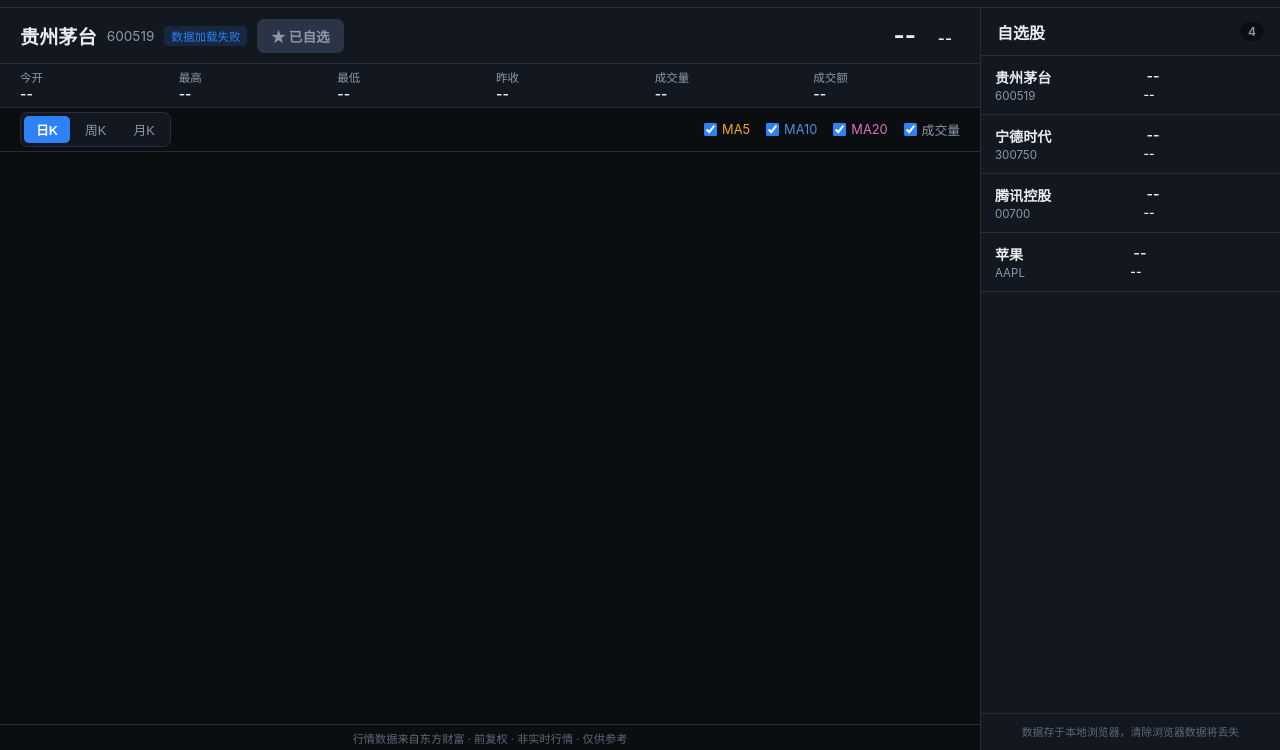
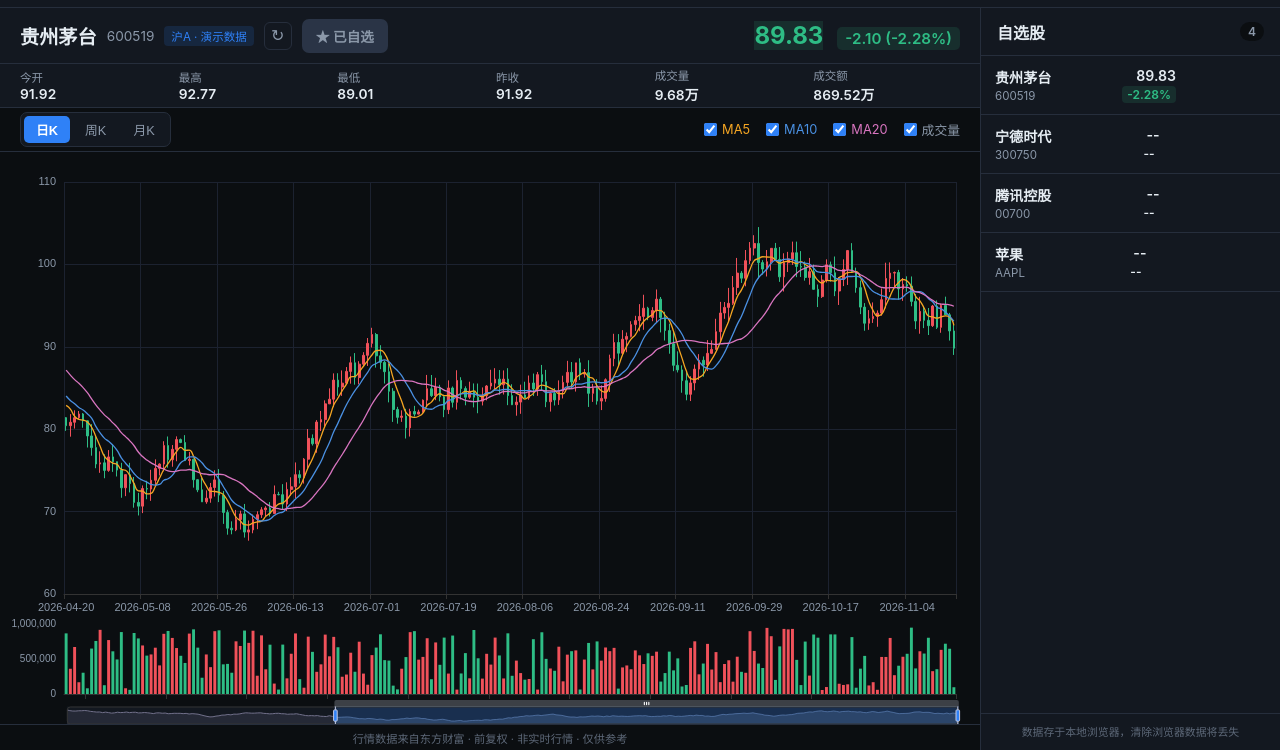
Before and after one commit to zschnruc/stock-lens, a plain HTML site: page index.html in a window 1280 px wide. Shown: the part 50-800 px from the top of the page. Drawn offline with nearby package versions, Linux system fonts and the light colour scheme.

Commit message:
fix: add ut param and demo-data fallback for unreachable K-line API

```diff
--- a/app.js
+++ b/app.js
@@ -5,7 +5,7 @@
  */
 
 /* ==================== 1. 通用 JSONP 请求器 ==================== */
-function jsonp(url, callbackParam = 'cb', timeout = 10000) {
+function jsonp(url, callbackParam = 'cb', timeout = 15000) {
   return new Promise((resolve, reject) => {
     const cbName = '__jp_' + Math.random().toString(36).slice(2);
     const script = document.createElement('script');
@@ -42,6 +42,7 @@ const API = {
   suggest: 'https://searchapi.eastmoney.com/api/suggest/get'
 };
 const API_TOKEN = 'D43BF722C8E33BDC906FB84D85E326E8';
+const KLINE_UT = 'fa5fd1943c7b386f172d6893dbfba10b';
 
 /**
  * 代码推断 secid（回车直达时的兜底，搜索候选优先用接口返回的 MktNum）
@@ -84,17 +85,18 @@ function guessMarket(secType) {
 
 /** 获取 K 线（前复权），返回 { name, code, kline } */
 async function fetchKline(secid, klt) {
-  const params = new URLSearchParams({
-    secid: secid,
-    fields1: 'f1,f2,f3,f4,f5,f6',
-    fields2: 'f51,f52,f53,f54,f55,f56,f57,f58',
-    klt: klt || '101',
-    fqt: '1',
-    beg: '0',
-    end: '20500101',
-    lmt: '600'
-  });
-  const res = await jsonp(API.kline + '?' + params.toString());
+  // 手动拼接，保持与已验证可用的 URL 完全一致（URLSearchParams 会把逗号编码成 %2C）
+  const url = API.kline
+    + '?secid=' + encodeURIComponent(secid)
+    + '&ut=' + KLINE_UT
+    + '&fields1=f1,f2,f3,f4,f5,f6'
+    + '&fields2=f51,f52,f53,f54,f55,f56,f57,f58'
+    + '&klt=' + (klt || '101')
+    + '&fqt=1'
+    + '&beg=0'
+    + '&end=20500101'
+    + '&lmt=600';
+  const res = await jsonp(url);
   if (!res || !res.data || !res.data.klines || !res.data.klines.length) {
     throw new Error('未获取到K线数据，请确认代码是否正确');
   }
@@ -110,6 +112,43 @@ async function fetchKline(secid, klt) {
     };
   });
   return { name: d.name, code: d.code, kline };
+}
+
+/**
+ * 演示数据：仅当真实行情接口不可达时兜底使用，界面会明确标注"演示数据"。
+ * 基于 secid 做确定性伪随机，同一标的每次生成结果一致，避免刷新后走势乱跳。
+ */
+function generateDemoKline(secid, klt, fallbackName) {
+  let seed = 0;
+  for (let i = 0; i < (secid || '').length; i++) {
+    seed = (seed * 31 + secid.charCodeAt(i)) >>> 0;
+  }
+  const rand = () => {
+    seed = (seed * 1664525 + 1013904223) >>> 0;
+    return seed / 4294967296;
+  };
+  const base = 20 + rand() * 180;          // 基础价位
+  const drift = (rand() - 0.45) * 0.004;   // 轻微趋势
+  const count = 300;
+  const stepMs = (klt === '103' ? 30 : klt === '102' ? 7 : 1) * 86400000;
+  const startDay = Date.now() - count * stepMs;
+  const kline = [];
+  let price = base;
+  for (let i = 0; i < count; i++) {
+    const open = price;
+    const change = (rand() - 0.5) * base * 0.05 + base * drift;
+    const close = Math.max(1, open + change);
+    const high = Math.max(open, close) * (1 + rand() * 0.02);
+    const low = Math.min(open, close) * (1 - rand() * 0.02);
+    const volume = Math.floor(50000 + rand() * 900000);
+    const d = new Date(startDay + i * stepMs);
+    const time = d.getFullYear() + '-'
+      + String(d.getMonth() + 1).padStart(2, '0') + '-'
+      + String(d.getDate()).padStart(2, '0');
+    kline.push({ time, open, close, high, low, volume, amount: close * volume });
+    price = close;
+  }
+  return { name: fallbackName || '', code: (secid || '').split('.')[1] || '', kline, demo: true };
 }
 
 /* ==================== 3. 应用主体 ==================== */
@@ -237,6 +276,11 @@ class StockApp {
     ['cbMa5', 'cbMa10', 'cbMa20', 'cbVol'].forEach(id => {
       this.$(id).addEventListener('change', () => this.renderChart());
     });
+
+    // 演示数据状态下，点击股票信息条的"刷新"按钮重试真实接口
+    this.$('retryBtn').addEventListener('click', () => {
+      if (this.current) this.openStock(this.current);
+    });
   }
 
   /* --- 搜索建议 --- */
@@ -272,6 +316,20 @@ class StockApp {
     this.openStock(s);
   }
 
+  /* --- 取数：真实接口优先，失败降级为演示数据 --- */
+  async getKline(stock) {
+    try {
+      const kd = await fetchKline(stock.secid, this.klt);
+      this.isDemo = false;
+      return kd;
+    } catch (e) {
+      this.isDemo = true;
+      const kd = generateDemoKline(stock.secid, this.klt, stock.name || stock.code);
+      this.toast('行情接口不可用，已显示演示数据');
+      return kd;
+    }
+  }
+
   /* --- 核心：打开股票 --- */
   async openStock(stock) {
     this.current = stock;
@@ -281,34 +339,27 @@ class StockApp {
     this.resetQuote();
     this.updateWatchBtn();
 
-    try {
-      const kd = await fetchKline(stock.secid, this.klt);
+    const kd = await this.getKline(stock);
     const name = kd.name || stock.name || stock.code;
     this.current = { ...stock, name };
     this.$('stockName').textContent = name;
     this.$('stockCode').textContent = kd.code || stock.code || '';
-      this.$('stockMarket').textContent = stock.market || this.marketLabel(stock.secid);
+    this.$('stockMarket').textContent = (stock.market || this.marketLabel(stock.secid))
+      + (this.isDemo ? ' · 演示数据' : '');
 
     this.kline = kd.kline;
     this.renderChart();
     this.updateQuoteFromKline(kd.kline);
     this.updateWatchBtn();
-    } catch (e) {
-      this.$('stockName').textContent = stock.name || stock.code;
-      this.$('stockMarket').textContent = '数据加载失败';
-      this.toast(e.message || '数据加载失败');
-      this.chart.clear();
-    }
   }
 
   async loadChart(secid) {
-    try {
-      const kd = await fetchKline(secid, this.klt);
+    const kd = await this.getKline(this.current || { secid });
     this.kline = kd.kline;
     this.renderChart();
-    } catch (e) {
-      this.toast(e.message || 'K线加载失败');
-    }
+    // 切换周期后同步修正市场标签的演示标记
+    const base = (this.current && this.current.market) || this.marketLabel(secid);
+    this.$('stockMarket').textContent = base + (this.isDemo ? ' · 演示数据' : '');
   }
 
   marketLabel(secid) {
--- a/index.html
+++ b/index.html
@@ -26,6 +26,7 @@
           <span id="stockName" class="name">--</span>
           <span id="stockCode" class="code">--</span>
           <span id="stockMarket" class="tag">--</span>
+          <button id="retryBtn" class="icon-btn" title="重新获取真实行情">↻</button>
           <button id="addWatchBtn" class="btn btn-primary">☆ 加自选</button>
         </div>
         <div class="stock-price">
--- a/styles.css
+++ b/styles.css
@@ -101,6 +101,19 @@ body {
 .btn-primary { background: var(--accent); color: #fff; }
 .btn-primary:hover { background: #1a6fe0; }
 .btn-primary.in-wl { background: #2a3446; color: var(--muted); }
+.icon-btn {
+  background: none;
+  border: 1px solid var(--border);
+  color: var(--muted);
+  width: 28px;
+  height: 28px;
+  border-radius: 6px;
+  cursor: pointer;
+  font-size: 1rem;
+  line-height: 1;
+  transition: .18s;
+}
+.icon-btn:hover { color: var(--accent); border-color: var(--accent); }
 
 /* ========== 布局 ========== */
 .layout { display: flex; flex: 1; min-height: 0; }
```
Also changed, not shown: 1 other file. Lines whose indentation alone changed are shown as unchanged.
